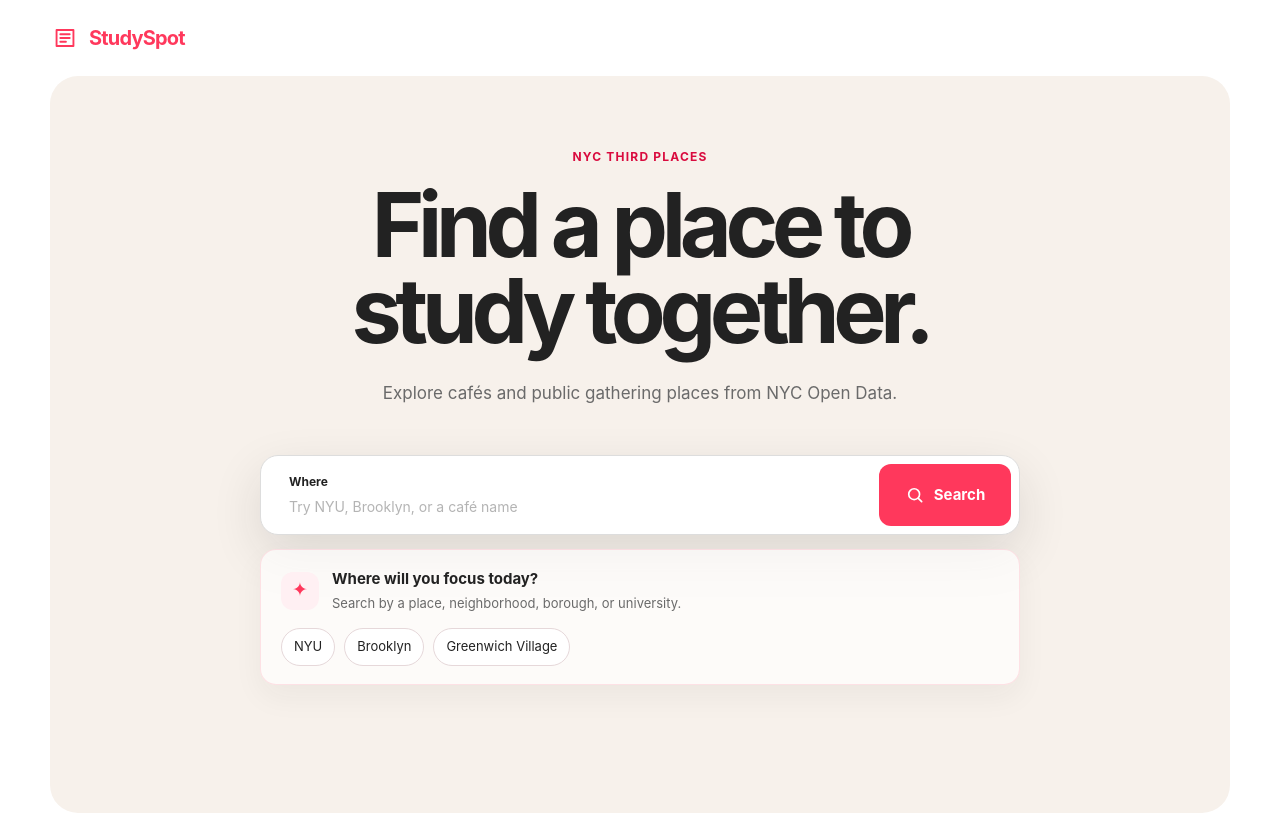
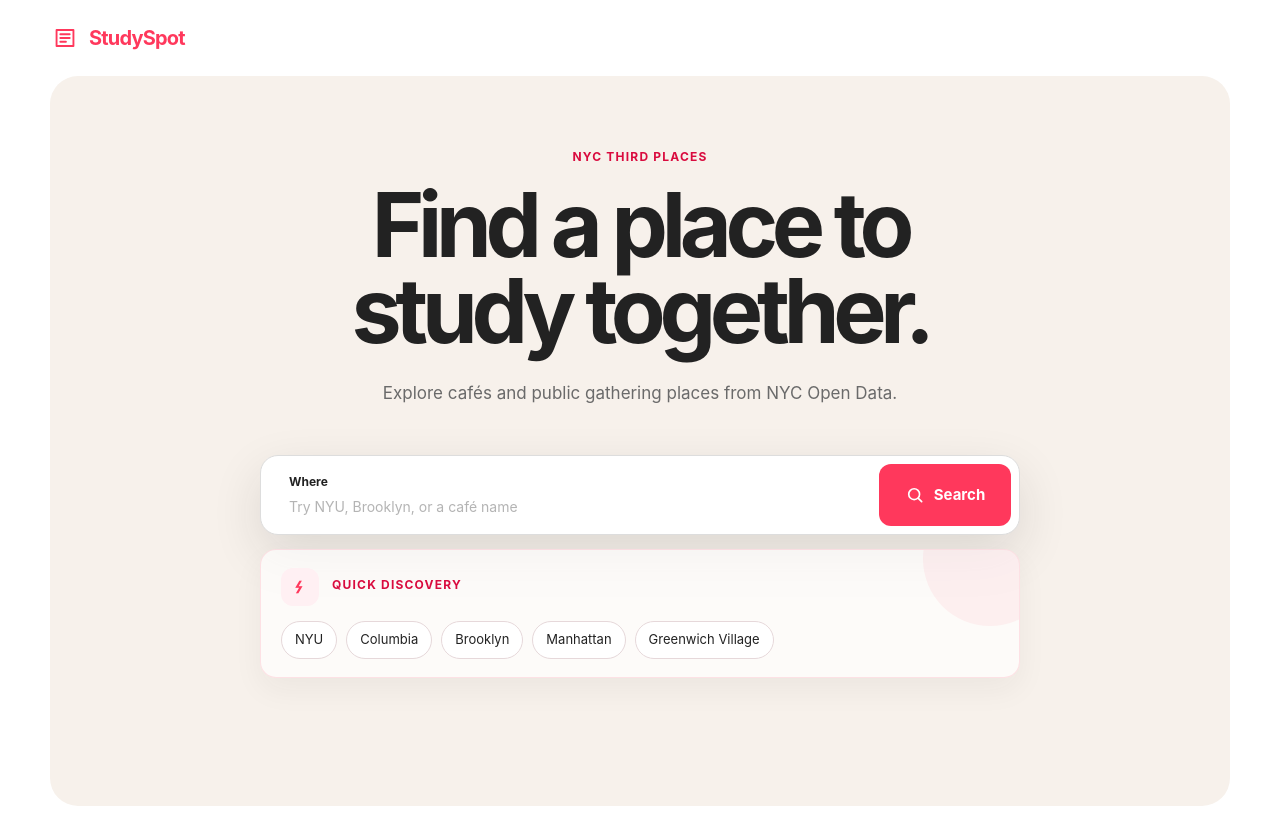
Before and after one commit to 2SpaceMasterRace/studyspot, a SvelteKit app in the folder src/frontend/: page / in a window 1280 px wide. Built offline with nearby package versions, Linux system fonts and the light colour scheme.

Commit message:
fix: improve search discovery and keyboard navigation

```diff
--- a/src/frontend/src/lib/SearchBar.svelte
+++ b/src/frontend/src/lib/SearchBar.svelte
@@ -2,11 +2,18 @@
 	type Props = {
 		query?: string;
 		resultCount?: number;
+		activeDescendant?: string;
 		onQueryChange?: (query: string) => void;
 		onKeydown?: (event: KeyboardEvent) => void;
 	};
 
-	let { query = '', resultCount = 0, onQueryChange, onKeydown }: Props = $props();
+	let {
+		query = '',
+		resultCount = 0,
+		activeDescendant = '',
+		onQueryChange,
+		onKeydown
+	}: Props = $props();
 </script>
 
 <div class="search" role="search">
@@ -21,6 +28,8 @@
 			role="combobox"
 			aria-controls="search-results"
 			aria-expanded={resultCount > 0}
+			aria-autocomplete="list"
+			aria-activedescendant={activeDescendant || undefined}
 			oninput={(event) => onQueryChange?.(event.currentTarget.value)}
 			onkeydown={onKeydown}
 		/>
--- a/src/frontend/src/lib/studySpots.ts
+++ b/src/frontend/src/lib/studySpots.ts
@@ -92,6 +92,13 @@ export const studySpots: StudySpot[] = [
 
 const normalize = (value: string) => value.trim().toLocaleLowerCase();
 
+const initialism = (value: string) =>
+	value
+		.split(/[^\p{L}\p{N}]+/u)
+		.filter(Boolean)
+		.map((word) => word[0])
+		.join('');
+
 export function searchStudySpots(query: string): StudySpot[] {
 	const term = normalize(query);
 	if (!term) return studySpots;
@@ -102,7 +109,8 @@ export function searchStudySpots(query: string): StudySpot[] {
 				[spot.name, 0],
 				[spot.neighborhood, 1],
 				[spot.borough, 2],
-				[spot.university, 3]
+				[spot.university, 3],
+				[initialism(spot.university), 3]
 			];
 			const match = fields
 				.map(([value, priority]) => ({ value: normalize(value), priority }))
--- a/src/frontend/src/routes/+page.svelte
+++ b/src/frontend/src/routes/+page.svelte
@@ -20,6 +20,11 @@
 		selectedSpot = null;
 	}
 
+	function chooseSuggestion(value: string) {
+		updateQuery(value);
+		requestAnimationFrame(() => document.getElementById('spot-search')?.focus());
+	}
+
 	function select(spot: StudySpot) {
 		selectedSpot = spot;
 		query = spot.name;
@@ -27,17 +32,22 @@
 	}
 
 	function navigate(event: KeyboardEvent) {
+		if (event.key === 'Escape') {
+			updateQuery('');
+			return;
+		}
+
+		if (!query.trim() || results.length === 0) return;
+
 		if (event.key === 'ArrowDown') {
 			event.preventDefault();
-			activeIndex = Math.min(activeIndex + 1, results.length - 1);
+			activeIndex = (activeIndex + 1) % results.length;
 		} else if (event.key === 'ArrowUp') {
 			event.preventDefault();
-			activeIndex = Math.max(activeIndex - 1, 0);
-		} else if (event.key === 'Enter' && activeIndex >= 0) {
+			activeIndex = activeIndex <= 0 ? results.length - 1 : activeIndex - 1;
+		} else if (event.key === 'Enter') {
 			event.preventDefault();
-			select(results[activeIndex]);
-		} else if (event.key === 'Escape') {
-			updateQuery('');
+			select(results[activeIndex >= 0 ? activeIndex : 0]);
 		}
 	}
 </script>
@@ -72,7 +82,8 @@
 			<div class="search-area">
 				<SearchBar
 					{query}
-					resultCount={results.length}
+					resultCount={query.trim() ? results.length : 0}
+					activeDescendant={activeIndex >= 0 ? `search-result-${results[activeIndex]?.id}` : ''}
 					onQueryChange={updateQuery}
 					onKeydown={navigate}
 				/>
@@ -81,26 +92,35 @@
 					<div class="state-card loading" role="status">Finding great places to study…</div>
 				{:else if !query.trim()}
 					<div class="empty-state">
-						<div class="empty-icon" aria-hidden="true">✦</div>
+						<div class="empty-icon" aria-hidden="true"><span>⌁</span></div>
 						<div>
-							<p class="empty-title">Where will you focus today?</p>
-							<p class="empty-copy">Search by a place, neighborhood, borough, or university.</p>
+							<p class="empty-kicker">QUICK DISCOVERY</p>
 						</div>
 						<div class="suggestions" aria-label="Suggested searches">
 							<button
 								type="button"
 								aria-label="Search by university: NYU"
-								onclick={() => updateQuery('NYU')}>NYU</button
+								onclick={() => chooseSuggestion('NYU')}>NYU</button
+							>
+							<button
+								type="button"
+								aria-label="Search by university: Columbia"
+								onclick={() => chooseSuggestion('Columbia')}>Columbia</button
 							>
 							<button
 								type="button"
 								aria-label="Search by borough: Brooklyn"
-								onclick={() => updateQuery('Brooklyn')}>Brooklyn</button
+								onclick={() => chooseSuggestion('Brooklyn')}>Brooklyn</button
+							>
+							<button
+								type="button"
+								aria-label="Search by borough: Manhattan"
+								onclick={() => chooseSuggestion('Manhattan')}>Manhattan</button
 							>
 							<button
 								type="button"
 								aria-label="Search by neighborhood: Greenwich Village"
-								onclick={() => updateQuery('Greenwich Village')}>Greenwich Village</button
+								onclick={() => chooseSuggestion('Greenwich Village')}>Greenwich Village</button
 							>
 						</div>
 					</div>
@@ -115,10 +135,13 @@
 							>Use ↑ ↓ and Enter</span
 						>
 					</div>
-					<ul id="search-results" aria-label="Search results">
+					<ul id="search-results" role="listbox" aria-label="Search results">
 						{#each results as spot, index (spot.id)}
 							<li>
 								<button
+									id={`search-result-${spot.id}`}
+									role="option"
+									aria-selected={activeIndex === index}
 									class:active={activeIndex === index}
 									onclick={() => select(spot)}
 									onmouseenter={() => (activeIndex = index)}
@@ -243,10 +266,27 @@
 		gap: 13px;
 		margin-top: 14px;
 		padding: 18px 20px;
+		position: relative;
+		overflow: hidden;
 		border: 1px solid rgb(255 56 92 / 13%);
 		border-radius: 16px;
 		background: rgb(255 255 255 / 68%);
 		box-shadow: 0 12px 30px rgb(34 34 34 / 5%);
+	}
+	.empty-state::after {
+		position: absolute;
+		top: -58px;
+		right: -38px;
+		width: 134px;
+		height: 134px;
+		border-radius: 50%;
+		background: rgb(255 56 92 / 6%);
+		content: '';
+		pointer-events: none;
+	}
+	.empty-state > * {
+		position: relative;
+		z-index: 1;
 	}
 	.empty-icon {
 		display: grid;
@@ -256,20 +296,19 @@
 		border-radius: 12px;
 		color: var(--color-brand);
 		background: #fff0f3;
-		font-size: 19px;
+		font-size: 26px;
+		line-height: 1;
 	}
-	.empty-title,
-	.empty-copy {
-		margin: 0;
+	.empty-icon span {
+		display: block;
+		transform: rotate(90deg);
 	}
-	.empty-title {
-		font-size: 15px;
-		font-weight: 700;
-	}
-	.empty-copy {
-		margin-top: 3px;
-		color: var(--color-muted);
-		font-size: 13px;
+	.empty-kicker {
+		margin: 0 0 4px;
+		color: var(--color-brand-hover);
+		font-size: 12px;
+		font-weight: 750;
+		letter-spacing: 0.1em;
 	}
 	.suggestions {
 		grid-column: 1 / -1;
@@ -283,7 +322,7 @@
 		align-items: center;
 		border: 1px solid #e6d8da;
 		border-radius: 999px;
-		padding: 8px 12px;
+		padding: 8px 13px;
 		color: var(--color-text);
 		background: #fff;
 		font-size: 13px;
```
